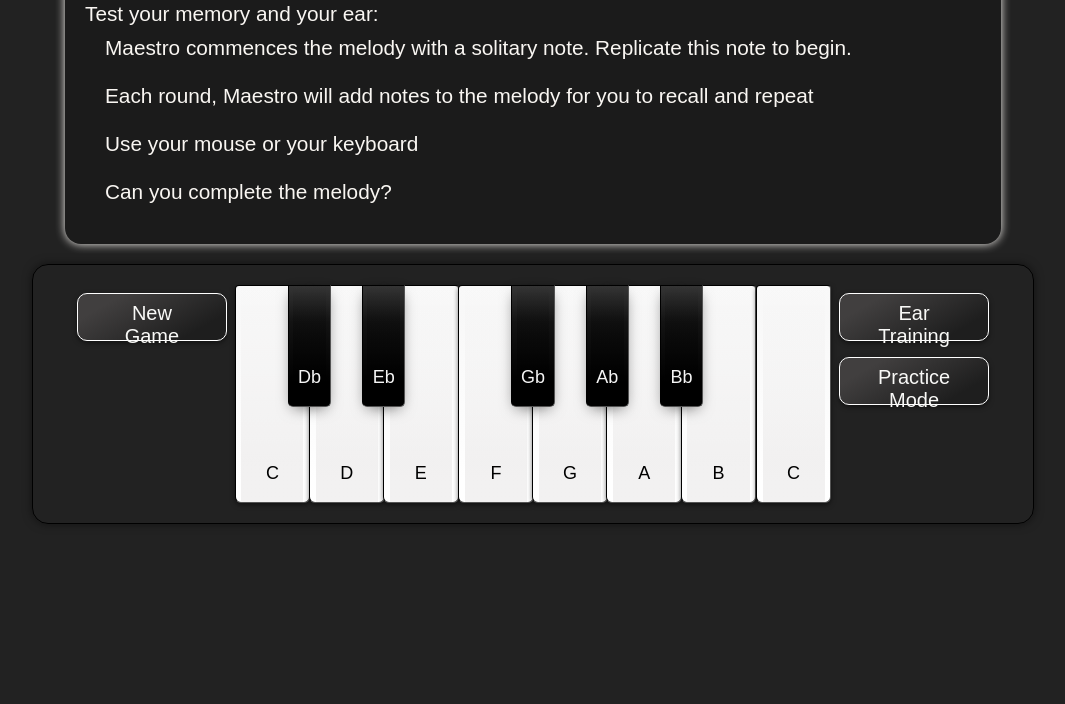
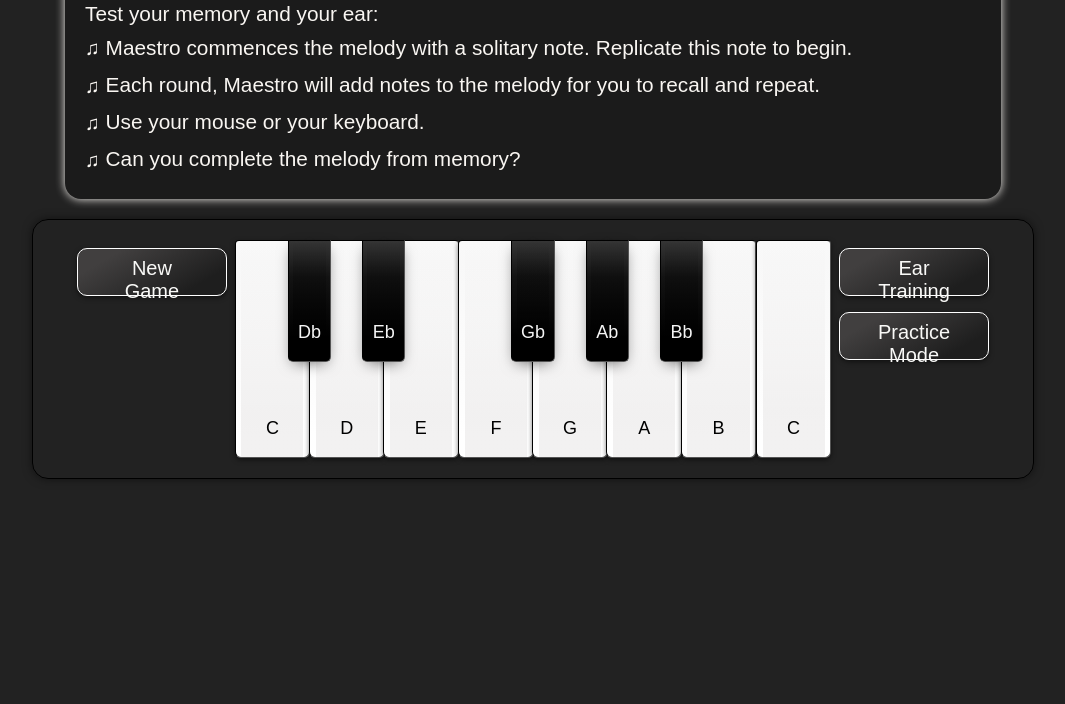
Before and after one commit to LetsGitFunky/Maestro.js, a website built with webpack: page index.html in a window 1280 px wide. Shown: the part 96-800 px from the top of the page, without its empty margins (107-1172 px from the left). Built offline with nearby package versions, Linux system fonts and the light colour scheme; files whose address does not match are found by name.

Commit message:
touch up instructions with indenting and music note li's

```diff
--- a/index.html
+++ b/index.html
@@ -16,13 +16,13 @@
     <div id="message" class="message"></div>
 
     <section id="instructions">
-      <h2>Welcome to the Maestro.js</h2>
+      <h2>Welcome to Maestro.js</h2>
       <p>Test your memory and your ear:</p>
       <ul>
         <li>Maestro commences the melody with a solitary note. Replicate this note to begin.</li>
-        <li>Each round, Maestro will add notes to the melody for you to recall and repeat</li>
-        <li>Use your mouse or your keyboard</li>
-        <li>Can you complete the melody?</li>
+        <li>Each round, Maestro will add notes to the melody for you to recall and repeat.</li>
+        <li>Use your mouse or your keyboard.</li>
+        <li>Can you complete the melody from memory?</li>
       </ul>
     </section>
 
--- a/src/styles/main.scss
+++ b/src/styles/main.scss
@@ -79,6 +79,7 @@
     font-size: 1.3em;
     line-height: 1.6em;
     box-shadow: 0 0 10px #f9f6f2;
+    list-style: none;
 }
 
 #instructions h2 {
@@ -88,7 +89,14 @@
     font-weight: bold;
 }
 
-#instructions ul li {
-    margin-bottom: 15px;
-    text-indent: 20px;
+#instructions li {
+    margin-bottom: 2px;
+    padding-left: 20px;
+    text-indent: -20px;
 }
+
+#instructions li:before {
+    content: "♫ ";
+    font-size: 20px;
+    vertical-align: middle;
+}
```
Also changed, not shown: dist/main.css.
